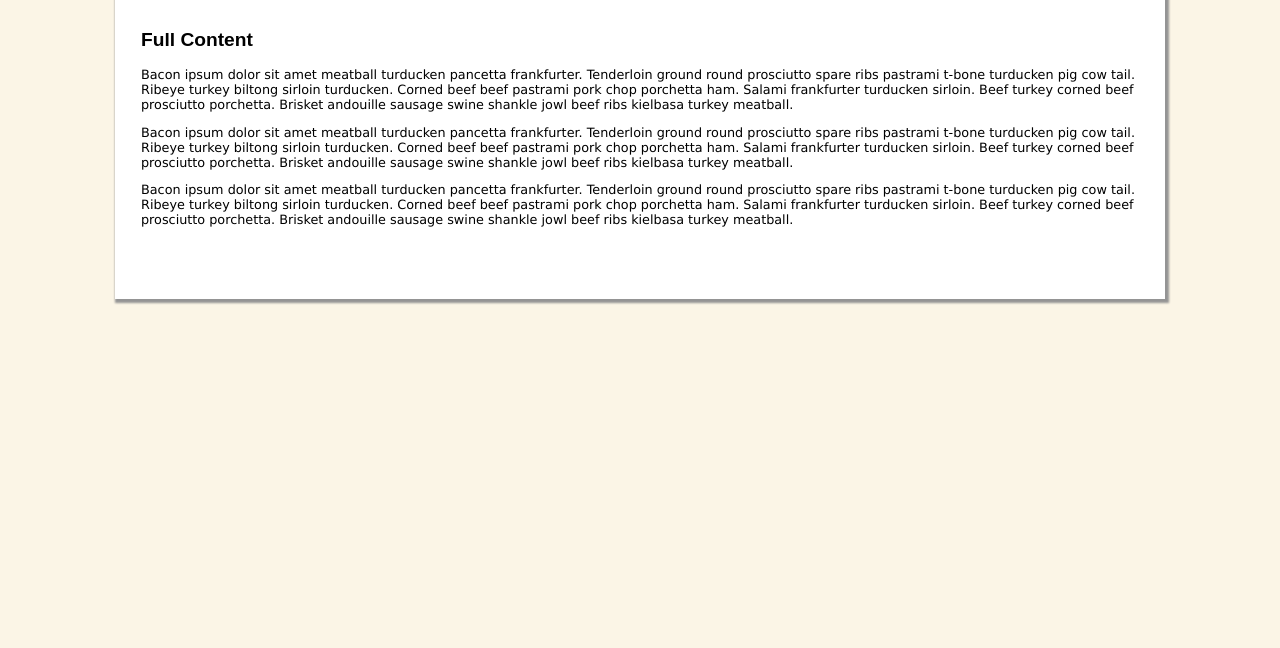
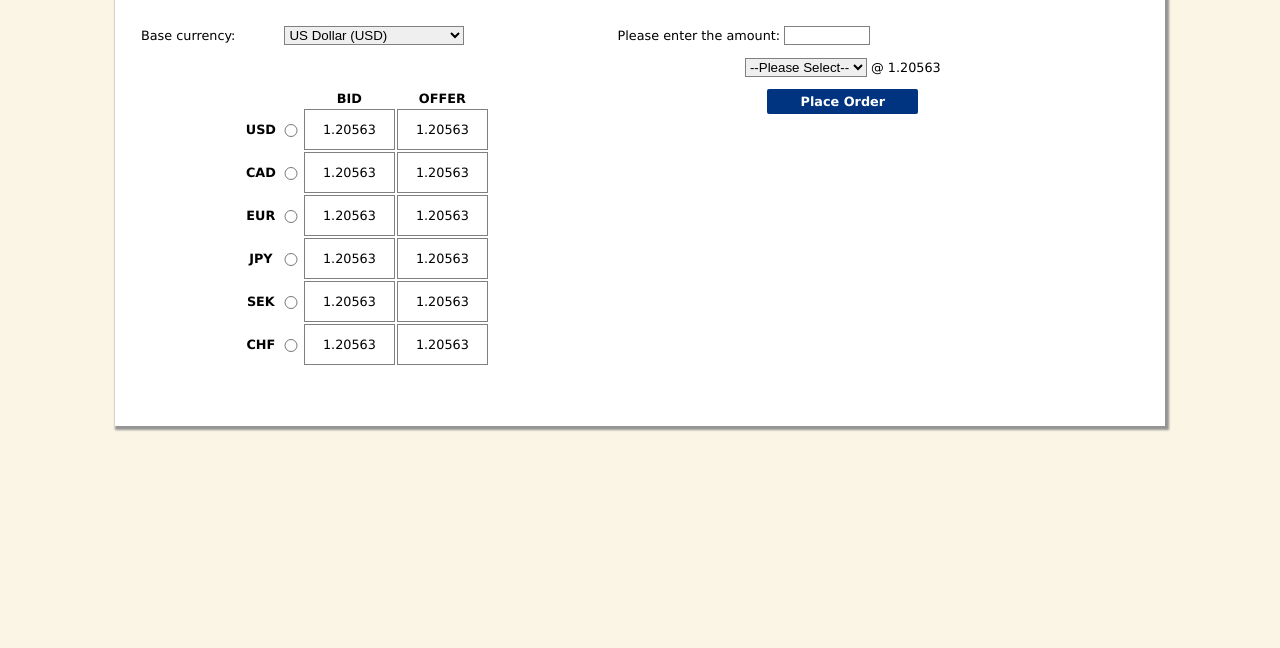
Before and after one commit to zcabh21/wireframe, a plain HTML site: page order.html in a window 1280 px wide. Shown: the part 152-800 px from the top of the page. Drawn offline with Linux system fonts and the light colour scheme; a web font is replaced by a local one.

Commit message:
update 2
Updated CSS across the board
fixed hover effects
changed the red effect to a light blue
initial makrup of order page
capitalised logout in nav
updated welcome page make an order button
matched RBS logo hex with button background hex

```diff
--- a/css/style.css
+++ b/css/style.css
@@ -90,7 +90,7 @@ nav a, footer a{
 	text-decoration:none;
 }
 nav a:hover, footer a:hover{
-	color:red;
+	color:#003480;
 }
 .login, .register{
 	border:1px solid grey;
@@ -122,7 +122,7 @@ input[type=submit]{
 	border:0;
 	color:#fff;
 	font-weight:bold;
-	background:#0d2c40;
+	background:#003480;
 	padding:5px 8px;
 	-webkit-border-radius: 2px 2px 2px 2px;
 	border-radius: 2px 2px 2px 2px;
@@ -130,7 +130,7 @@ input[type=submit]{
 	width:20%;
 }
 input[type=submit]:hover{
-	background:red;
+	background:#0582b6;
 	-o-transition:.5s;
 	-ms-transition:.5s;
 	-moz-transition:.5s;
@@ -151,24 +151,34 @@ a.button{
 	border:0;
 	color:#fff;
 	font-weight:bold;
-	background:#0d2c40!important;
+	background:#003480;
 	padding:5px 8px;
 	-webkit-border-radius: 2px 2px 2px 2px;
 	border-radius: 2px 2px 2px 2px;
 	cursor:pointer;
 	text-decoration:none;
 	display:block;
+	text-align:center;
+			-o-transition:.5s;
+	-ms-transition:.5s;
+	-moz-transition:.5s;
+	-webkit-transition:.5s;
+	transition:.5s;
+}
+a.button:hover{
+	background:#0582b6;
 		-o-transition:.5s;
 	-ms-transition:.5s;
 	-moz-transition:.5s;
 	-webkit-transition:.5s;
 	transition:.5s;
 }
-a.button:hover{
-	background:red;
-}
 aside a.button{
 	width:70%;
+}
+section a.button{
+	width:30%;
+
 }
 section.right_width a.button{
 	width:25%;
@@ -177,12 +187,16 @@ table#currency_table{
 	margin:0 auto;
 }
 table#currency_table tr td{
-	padding:6px 12px;
+	padding:12px 18px;
+	border:1px solid grey;
+	margin:0px;
 }
+
 select.currency{
 	border:1px solid grey;
-	margin-left:30%;
+	margin-left:10%;
 	margin-bottom:30px;
+	display:inline-block;
 }
 .history_heading{
 	padding-right:16%;
@@ -199,3 +213,21 @@ select.currency{
 section.centered{
 	margin-left:10%;
 }
+input.small{
+	width:80px;;
+	display:inline-block;
+	float:none;
+}
+.center{
+	margin:0 auto;
+	text-align:center;
+}
+section.half{
+	width:44%;
+}
+a.place_order{
+	margin:0 auto;
+}
+input, select{
+border: 1px solid #808080;
+}
--- a/order.html
+++ b/order.html
@@ -1,7 +1,7 @@
 <!DOCTYPE html>
 <html lang="en">
 <head>
-<title>Login</title>
+<title>Order</title>
 <meta charset="utf-8">
 <link href='http://fonts.googleapis.com/css?family=Droid+Sans' rel='stylesheet' type='text/css'>
 <!--[if lt IE 9]>
@@ -21,7 +21,7 @@
   <li><a href="index.html">Home</a></li>
   <li><a href="order.html">Order</a></li>
   <li><a href="history.html">History</a></li> |
-  <li><a href="#">logout</a></li>
+  <li><a href="#">Logout</a></li>
 </ul>
 </nav>
 </header>
@@ -32,13 +32,85 @@
 
 <h1 class="page_title">Order</h1>
 
-<section>
-<h2>Full Content</h2>
-<p>Bacon ipsum dolor sit amet meatball turducken pancetta frankfurter. Tenderloin ground round prosciutto spare ribs pastrami t-bone turducken pig cow tail. Ribeye turkey biltong sirloin turducken. Corned beef beef pastrami pork chop porchetta ham. Salami frankfurter turducken sirloin. Beef turkey corned beef prosciutto porchetta. Brisket andouille sausage swine shankle jowl beef ribs kielbasa turkey meatball.</p>
-<p>Bacon ipsum dolor sit amet meatball turducken pancetta frankfurter. Tenderloin ground round prosciutto spare ribs pastrami t-bone turducken pig cow tail. Ribeye turkey biltong sirloin turducken. Corned beef beef pastrami pork chop porchetta ham. Salami frankfurter turducken sirloin. Beef turkey corned beef prosciutto porchetta. Brisket andouille sausage swine shankle jowl beef ribs kielbasa turkey meatball.</p>
-<p>Bacon ipsum dolor sit amet meatball turducken pancetta frankfurter. Tenderloin ground round prosciutto spare ribs pastrami t-bone turducken pig cow tail. Ribeye turkey biltong sirloin turducken. Corned beef beef pastrami pork chop porchetta ham. Salami frankfurter turducken sirloin. Beef turkey corned beef prosciutto porchetta. Brisket andouille sausage swine shankle jowl beef ribs kielbasa turkey meatball.</p>
+
+
+<section class="half">
+    <p>Base currency:
+    <select class="currency">
+        <option value="USD">US Dollar (USD)</option>
+        <option value="GBP">Great British Pound (GBP)</option>
+        <option value="CAD">Canadian Dollar (CAD)</option>
+        <option value="EUR">Euro (EUR)</option>
+        <option value="JPY">Japanese Yen (JPY)</option>
+        <option value="SEK">Swedish Krona (SEK)</option>
+        <option value="CHF">Swiss Franc (CHF)</option>
+   </select> </p>
+
+<table border="0" id="currency_table">
+  <tr>
+    <th scope="col">&nbsp;</th>
+    <th scope="col">&nbsp;</th>
+    <th scope="col">BID</th>
+    <th scope="col">OFFER</th>
+  </tr>
+  <tr>
+    <th scope="row">USD</th>
+    <th scope="row"><input type="radio" name="currency" value="USD"></th>
+    <td>1.20563</td>
+    <td>1.20563</td>
+  </tr>
+  <tr>
+    <th scope="row">CAD</th>
+     <th scope="row"><input type="radio" name="currency" value="CAD"></th>
+    <td>1.20563</td>
+    <td>1.20563</td>
+  </tr>
+  <tr>
+    <th scope="row">EUR</th>
+     <th scope="row"><input type="radio" name="currency" value="EUR"></th>
+    <td>1.20563</td>
+    <td>1.20563</td>
+  </tr>
+  <tr>
+    <th scope="row">JPY</th>
+     <th scope="row"><input type="radio" name="currency" value="JPY"></th>
+    <td>1.20563</td>
+    <td>1.20563</td>
+  </tr>
+  <tr>
+    <th scope="row">SEK</th>
+     <th scope="row"><input type="radio" name="currency" value="SEK"></th>
+    <td>1.20563</td>
+    <td>1.20563</td>
+  </tr>
+  <tr>
+    <th scope="row">CHF</th>
+     <th scope="row"><input type="radio" name="currency" value="CHF"></th>
+    <td>1.20563</td>
+    <td>1.20563</td>
+  </tr>
+</table>
 </section>
+
+<section class="half">
+<p>Please enter the amount: <input class="small" type="text" name="amount"></p>
+<div class="center">
+<p>
+<select class="buy_sell">
+<option value="default" selected>--Please Select--</option>
+    <option value="BUY">Buy</option>
+    <option value="SELL">Sell</option>
+
+</select>
+@ 1.20563</p>
+</div>
+<a href="#" class="button place_order">Place Order</a>
+</section>
+
+
 <div class="clear"></div>
+
+
 </article>
 
 <footer>
```
Also changed, not shown: history.html (+2 -2 lines), index.html (+3 -3 lines).
